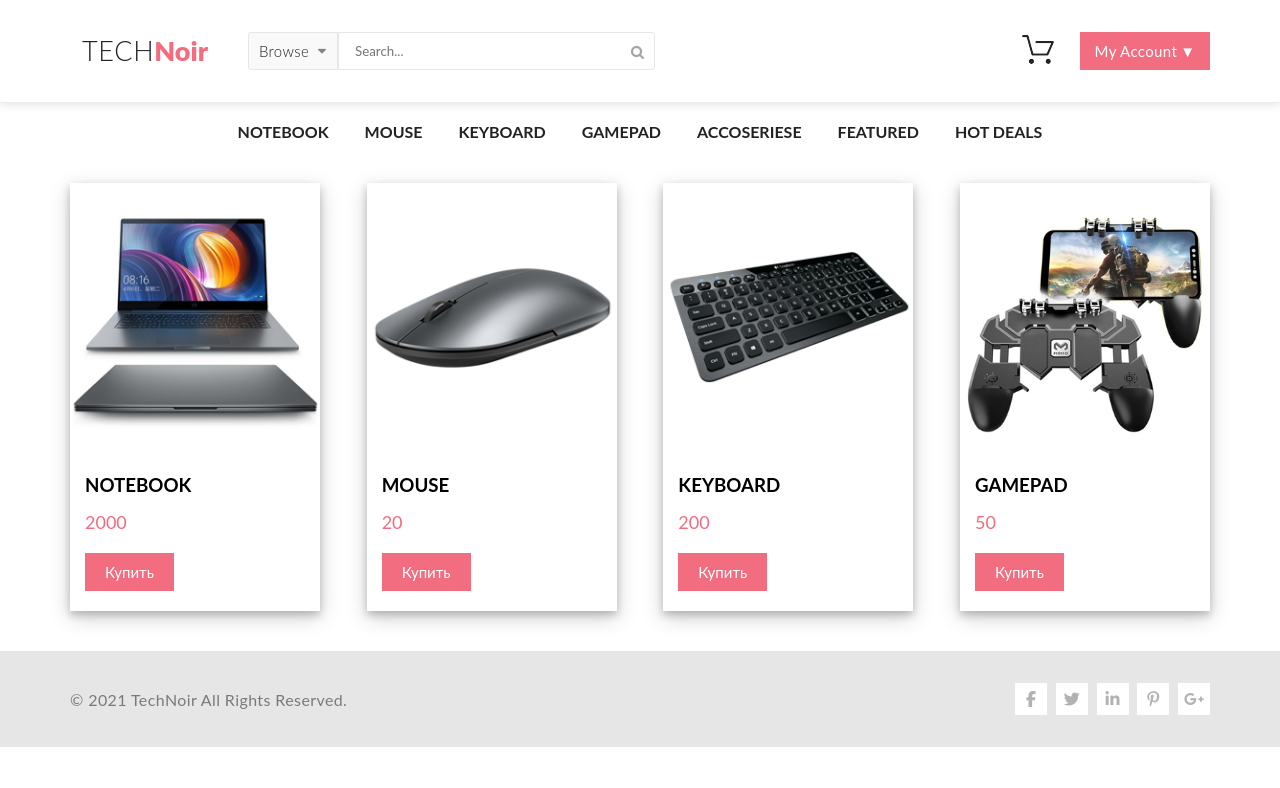
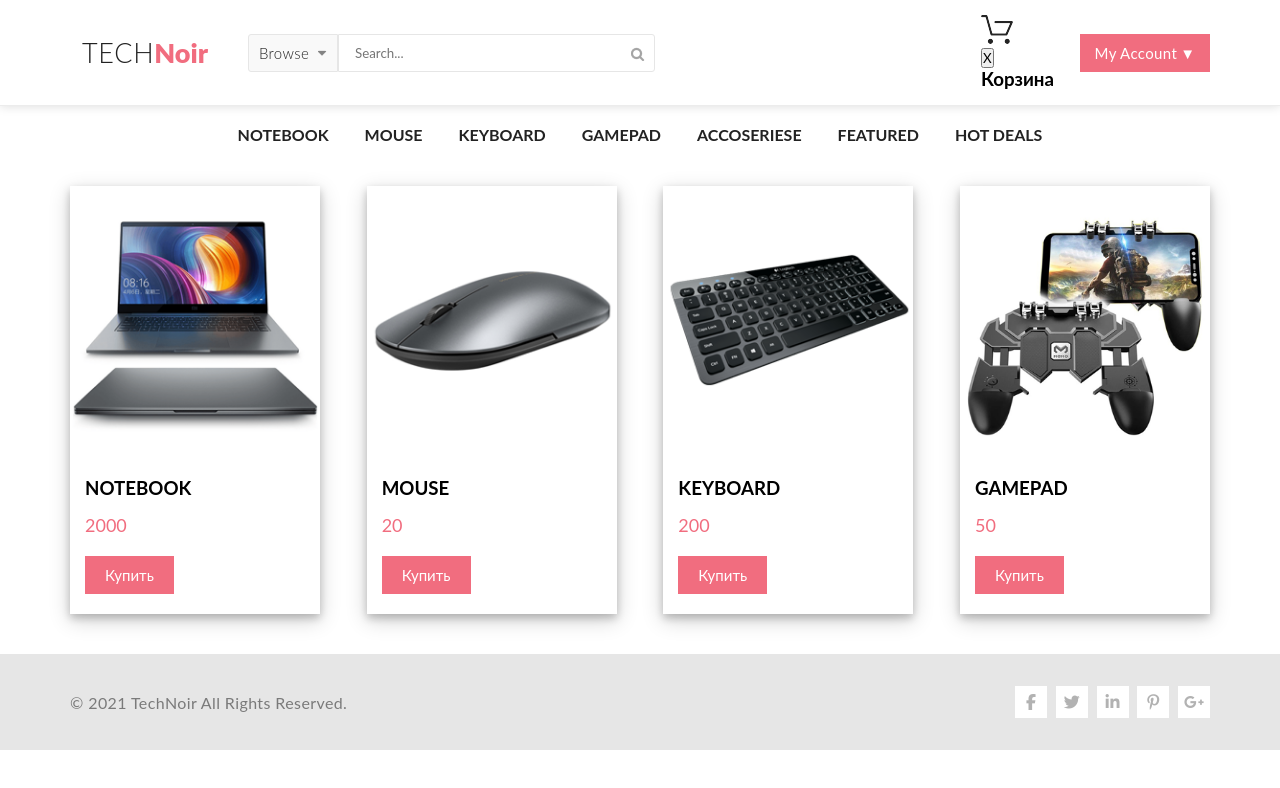
Before and after one commit to andrey-kim79/js2-less, a plain HTML site: page index.html in a window 1280 px wide. Drawn offline with Linux system fonts and the light colour scheme.

Commit message:
added index.html

```diff
--- a/index.html
+++ b/index.html
@@ -24,6 +24,14 @@
             <div class="header_user_menu">
                 <div class="header_basket">
                     <a class="user_basket" href="#"><img src="icon/cart_icon.png" alt="" /></a>
+                    <div id="goods-list-section" class="goods-list">
+                        <div id="goods-list-section__modal">
+                            <input type="submit" value="X" id="goods-list-section__delete" />
+                            <h3 id="goods-list_head-line">Корзина</h3>
+                            <div id="goods-list__product-box"></div>
+                            <p id="goods-list__total"></p>
+                        </div>
+                    </div>
                 </div>
                 <button type="button" name="button" class="user_menu_item">My Account</button>
             </div>
@@ -43,7 +51,20 @@
                 <div class="products"></div>
             </div>
         </main>
+
+        <!-- <template class="template-goods-list">
+            <div class="goods-list__product-box">
+                <span class="goods-list__product-box__name">Товар</span>
+                <img class="goods-list__product-box__img" src="" height="120px" alt="" />
+                <div class="goods-list__product-box__price">Цена</div>
+                <div class="goods-list__product-box__quantity">Количество</div>
+                <div class="goods-list__product-box__totalPrice">Итого</div>
+                <input type="submit" value="X" class="goods-list-item__product-box__delete" />
+            </div>
+        </template> -->
+
         <script src="js/main.js"></script>
+
         <footer class="footer">
             <div class="footer_copyright container">
                 <p class="copy_text">&copy; 2021 TechNoir All Rights Reserved.</p>
```
